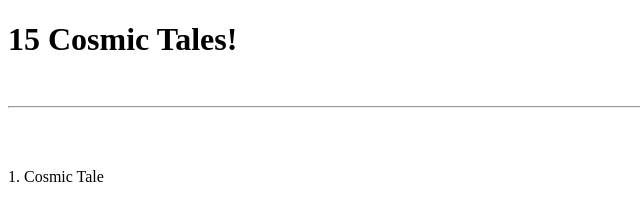
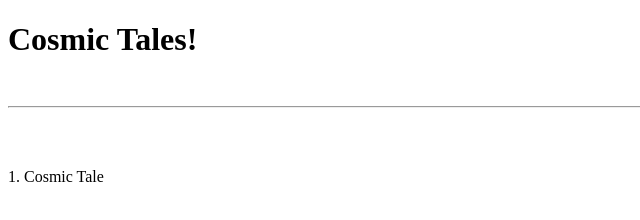
Before and after one commit to jjmoyers/jjmoyers.github.io, a plain HTML site: page cosmictales.html in a window 1280 px wide. Shown: the whole page, without its empty margins (0-640 px from the left). Drawn offline with Linux system fonts and the light colour scheme.

Commit message:
Update cosmictales.html

```diff
--- a/cosmictales.html
+++ b/cosmictales.html
@@ -1,7 +1,7 @@
 <!DOCTYPE html>
 <html>
 <body>
-<h1><B>15</b> Cosmic Tales!</h1>
+  <h1><B>Cosmic Tales!</B></h1>
 <BR>
 <HR>
 <BR>
```
